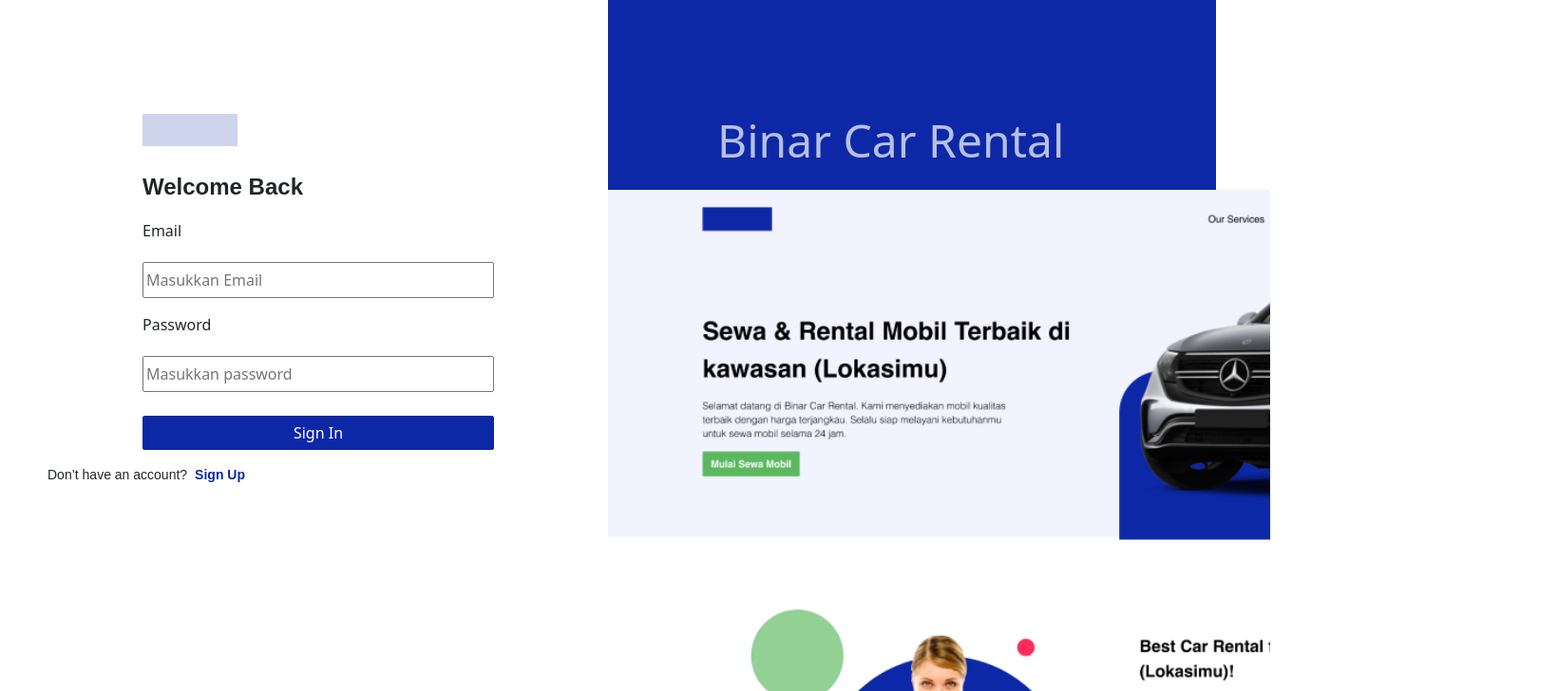
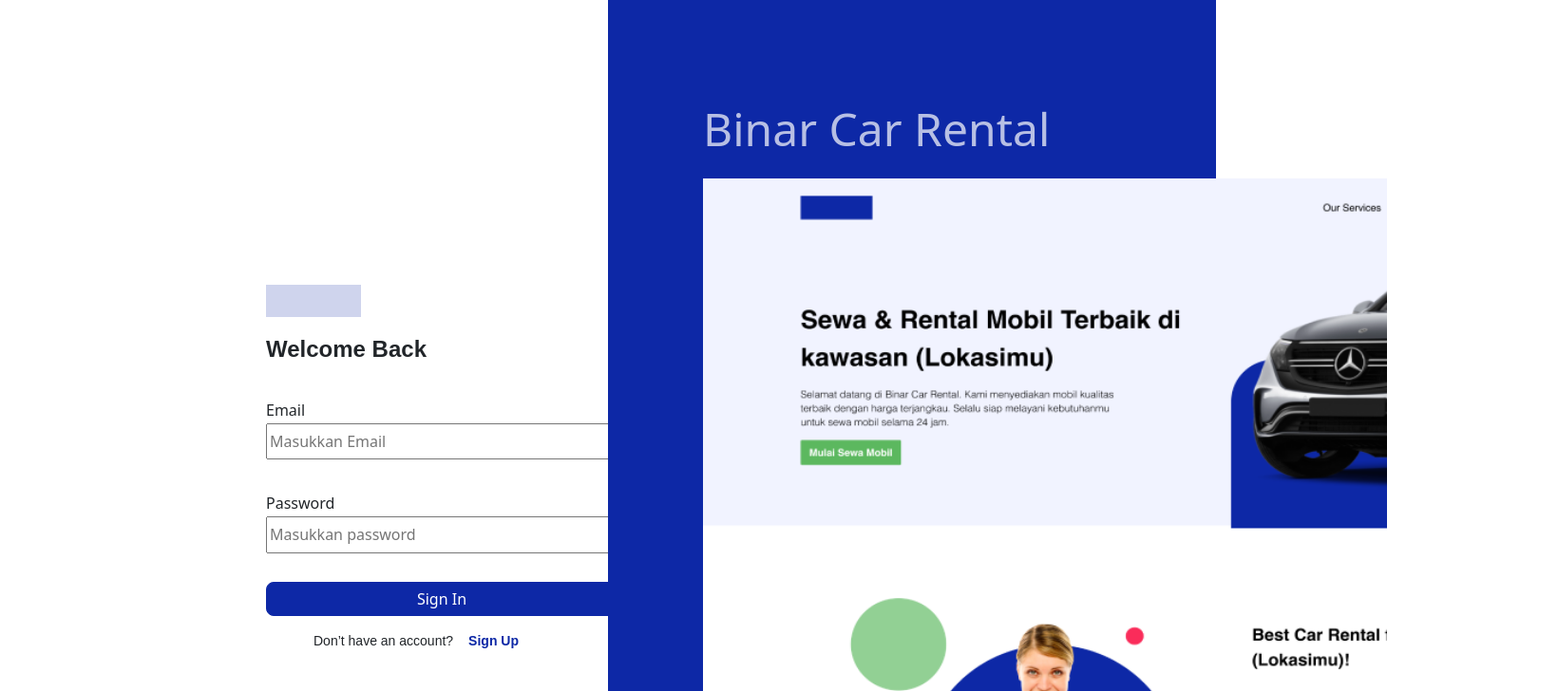
Before and after one commit to galihandrii/platinum-challenge, a React (Create React App) app: page /login in a window 1280 px wide. Shown: the top 728 px of the page at 95% size, 1640 px wide, since content can reach past the window. Built offline with nearby package versions, Linux system fonts and the light colour scheme.

Commit message:
fixing css in login page

```diff
--- a/src/pages/Login.css
+++ b/src/pages/Login.css
@@ -1,3 +1,5 @@
+
+
 @media screen and (max-width: 600px) {
     .p-graylogo {
         margin-left: 16px;
@@ -93,6 +95,12 @@
     height: 100vh;
   }
 
+  .login-input{
+    width: 400px;
+    margin-left: 280px;
+    margin-top: 300px;
+  }
+
   .div-loginAuth {
     width: 50%;
     height: 100vh;
@@ -107,8 +115,6 @@
 
   .p-Auth-login {
     font-size: 48px;
-    margin-top: 112px;
-    margin-left: 115px;
     opacity: 70%;
     font-weight: 500;
     color: #FFFFFF;
@@ -116,16 +122,14 @@
   }
 
   .p-graylogo {
-    margin-top: 120px;
-    margin-left: 150px;
+
     width: 100px;
     height: 34px;
     background-color:  #CFD4ED;
   }
 
   .p-titlelogin {
-    margin-top: 25px;
-    margin-left: 150px;
+
     font-size: 24px;
     font-family: Arial, Helvetica, sans-serif;
     font-weight: 700;
@@ -134,44 +138,44 @@
   .p-Emaillogin {
     width: 29px;
     height: 20px;
-    margin-left: 150px;
+    margin-top: 24px;
+    padding-top: 10px;
   }
 
   .input-emaillogin {
-    margin-left: 150px;
+
     width: 370px;
     height: 38.25px;
-    margin-top: 8.93px;
+
   }
 
   .p-passwordlogin {
     width: 29px;
     height: 20px;
-    margin-left: 150px;
-    margin-top: 16px;
+    padding-top: 10px;
+    margin-top: 24px;
   }
 
   .input-paslogin {
-    margin-left: 150px;
+
     width: 370px;
     height: 38.25px;
-    margin-top: 8.93px;
+
   }
 
    .button-signin {
-    margin-top: 25px;
+    margin-top: 30px;
     width: 370px;
     height: 36px;
-    border-radius: 2px;
+    border-radius: 8px;
     color: white;
     background-color: #0D28A6;
-    margin-left: 150px;
     cursor: pointer;
     border: 1px #0D28A6 solid;
    }
 
    .p-directsignUp {
-    margin-left: 8px;
+    margin-left: 16px;
     font-family: Arial, Helvetica, sans-serif;
     font-weight: 700;
     font-size: 14px;
--- a/src/pages/Login.js
+++ b/src/pages/Login.js
@@ -48,12 +48,19 @@ const Login = () => {
         <div>
             <div className="div-content">
                 <div className="div-loginAuth">
+                  <div className="login-input">
+                    <div>
                     <p className="p-graylogo"></p>
                     <p className="p-titlelogin">Welcome Back</p>
+                    </div>
+                    <div>
                     <p className="p-Emaillogin">Email</p>
                     <input type={"text"} className="input-emaillogin" placeholder="Masukkan Email" onChange={Handleislogin}/>
+                    </div>
+                    <div>
                     <p className="p-passwordlogin">Password</p>
                     <input type={"password"} className="input-paslogin" placeholder="Masukkan password" onChange={Handleispas}/>
+                    </div>
                     <div className="div-button-login">
                      <button className="button-signin" onClick={HandlesignIn}>Sign In</button>
                     </div>
@@ -63,17 +70,29 @@ const Login = () => {
                      <p className="p-directsignUp">Sign Up</p>
                      </Link>
                     </div>
+
                      {Error ? <div className="div-handleerror">
                        <p>{Error}</p>
                       </div>
                        : null}
                   </div>
 
+
+
+
+
+
+
+
+                </div>
+
                 {/* bates-bates */}
 
                 <div className="div-content2">
-                    <p className="p-Auth-login">Binar Car Rental</p>
-                    <img src={Landingpage} className="img-Auth"/>
+                  <div className="auth-img-content">
+                  <div><p className="p-Auth-login">Binar Car Rental</p></div>
+                  <div className="img-Auth"> <img src={Landingpage} className="img-Auth"/></div>
+                  </div>
                 </div>
             </div>
         </div>
--- a/src/pages/Register.css
+++ b/src/pages/Register.css
@@ -114,7 +114,7 @@
 
 .auth-img-content{
 
-  width: 856px;
+  width: 900px;
   height: 856px;
   margin-left: 100px;
   margin-top: 100px;
```
Lines whose indentation alone changed are shown as unchanged.
